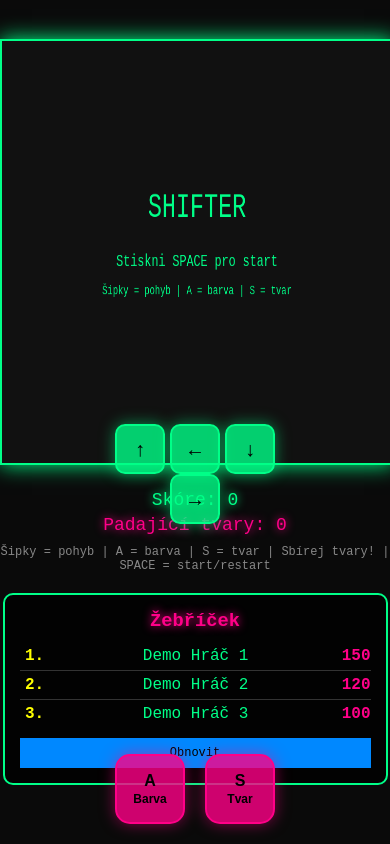
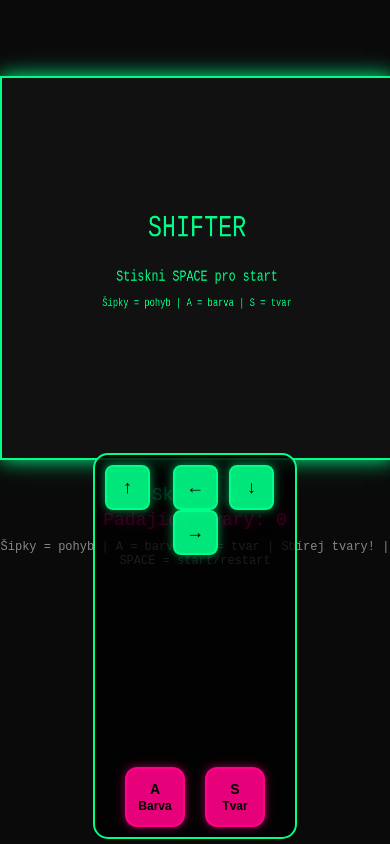
Before and after one commit to firmalemony/shifter, a website: page index.html in a window 390 px wide. Drawn offline with Linux system fonts and the light colour scheme; no server answers.

Commit message:
Improve mobile controls layout
- Move mobile controls to bottom of screen
- Arrange D-pad like keyboard layout (WASD style)
- Hide leaderboard on mobile to prevent overlap
- Reduce game canvas height on mobile
- Add padding to prevent control overlap
- Improve button sizes and spacing for mobile
- Add background to mobile controls for better visibility

```diff
--- a/index.html
+++ b/index.html
@@ -186,33 +186,39 @@
         #mobileControls {
             display: none;
             position: fixed;
-            bottom: 20px;
+            bottom: 10px;
             left: 50%;
             transform: translateX(-50%);
             z-index: 1000;
+            background: rgba(0, 0, 0, 0.8);
+            padding: 15px;
+            border-radius: 15px;
+            border: 2px solid #00ff88;
         }
 
         #dpad {
             display: grid;
             grid-template-rows: 1fr 1fr 1fr;
             grid-template-columns: 1fr 1fr 1fr;
-            gap: 5px;
+            gap: 8px;
             margin-bottom: 20px;
+            width: 200px;
+            margin: 0 auto 20px auto;
         }
 
         .dpad-btn {
-            width: 60px;
-            height: 60px;
-            background: rgba(0, 255, 136, 0.8);
+            width: 50px;
+            height: 50px;
+            background: rgba(0, 255, 136, 0.9);
             color: #000;
             border: 2px solid #00ff88;
-            border-radius: 10px;
-            font-size: 24px;
+            border-radius: 8px;
+            font-size: 20px;
             font-weight: bold;
             cursor: pointer;
             user-select: none;
             touch-action: manipulation;
-            box-shadow: 0 0 15px rgba(0, 255, 136, 0.5);
+            box-shadow: 0 0 10px rgba(0, 255, 136, 0.6);
         }
 
         .dpad-btn:active {
@@ -232,18 +238,18 @@
         }
 
         .action-btn {
-            width: 80px;
-            height: 80px;
-            background: rgba(255, 0, 136, 0.8);
+            width: 70px;
+            height: 70px;
+            background: rgba(255, 0, 136, 0.9);
             color: #000;
             border: 2px solid #ff0088;
-            border-radius: 15px;
-            font-size: 18px;
+            border-radius: 12px;
+            font-size: 16px;
             font-weight: bold;
             cursor: pointer;
             user-select: none;
             touch-action: manipulation;
-            box-shadow: 0 0 15px rgba(255, 0, 136, 0.5);
+            box-shadow: 0 0 10px rgba(255, 0, 136, 0.6);
             display: flex;
             flex-direction: column;
             align-items: center;
@@ -264,7 +270,7 @@
         @media (max-width: 768px) {
             #gameCanvas {
                 width: 100vw;
-                height: 60vh;
+                height: 50vh;
                 max-width: 100%;
             }
 
@@ -273,15 +279,12 @@
             }
 
             #leaderboard {
-                position: relative;
-                top: auto;
-                right: auto;
-                margin: 20px auto;
-                max-width: 90%;
+                display: none; /* Skrytý na mobilu */
             }
 
             #gameContainer {
                 flex-direction: column;
+                padding-bottom: 200px; /* Místo pro ovládání */
             }
 
             #instructions {
@@ -292,19 +295,29 @@
 
         @media (max-width: 480px) {
             .dpad-btn {
-                width: 50px;
-                height: 50px;
-                font-size: 20px;
+                width: 45px;
+                height: 45px;
+                font-size: 18px;
             }
 
             .action-btn {
-                width: 70px;
-                height: 70px;
-                font-size: 16px;
+                width: 60px;
+                height: 60px;
+                font-size: 14px;
             }
 
             #gameCanvas {
-                height: 50vh;
+                height: 45vh;
+            }
+
+            #mobileControls {
+                bottom: 5px;
+                padding: 10px;
+            }
+
+            #dpad {
+                width: 180px;
+                gap: 6px;
             }
         }
     </style>
```
Also changed, not shown: public/index.html (+40 -27 lines).
